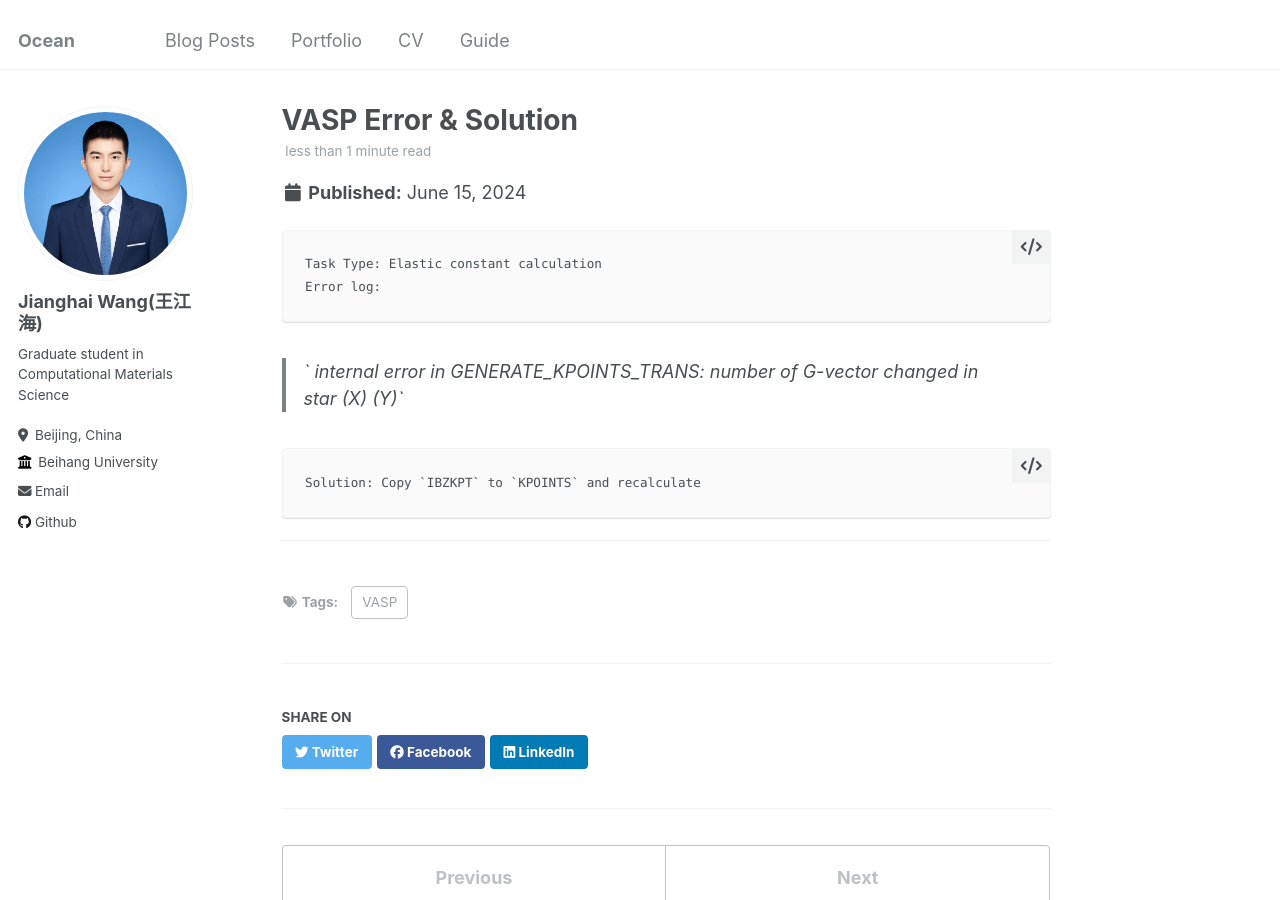
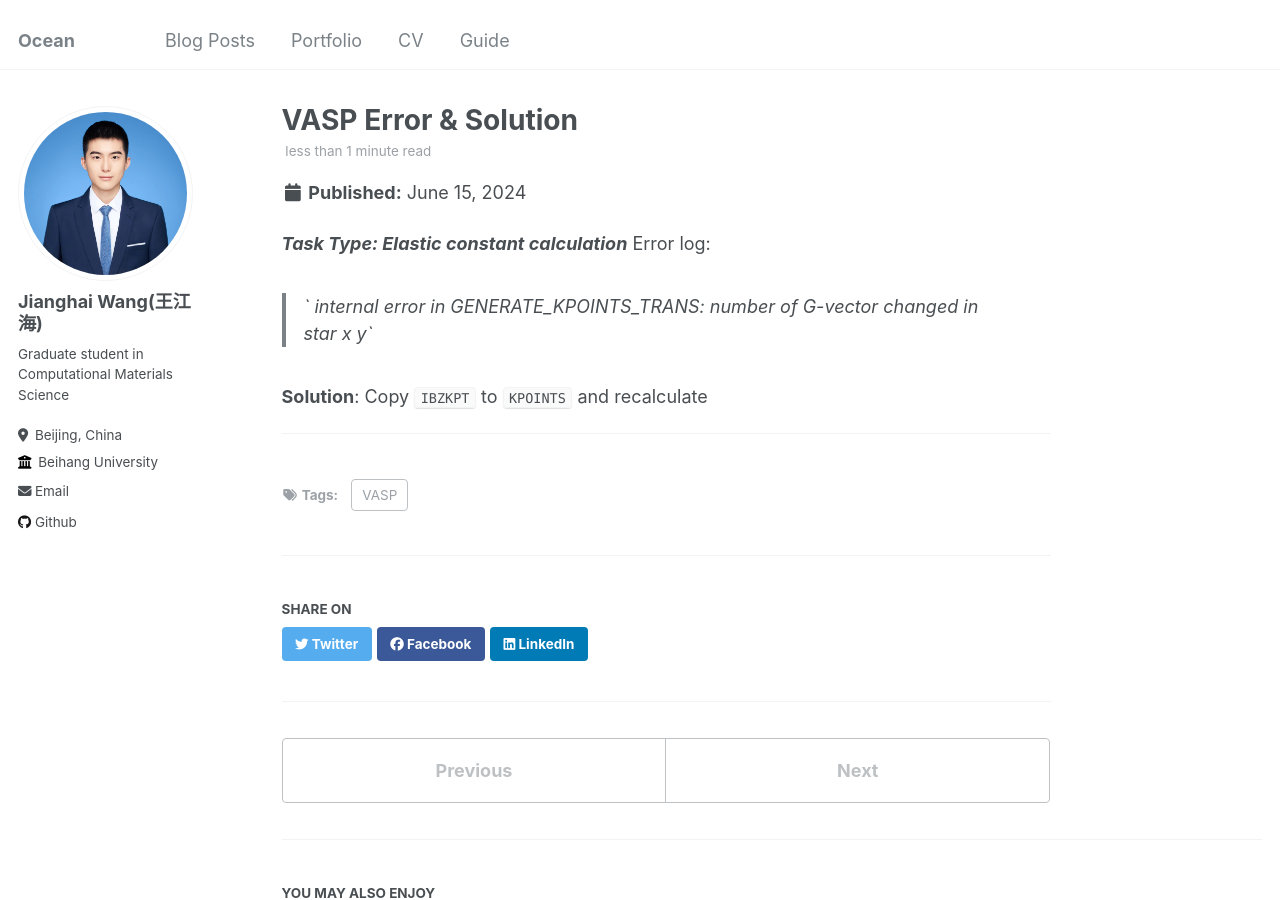
Before and after one commit to Ocean-JH/Ocean-JH.github.io, a Jekyll site: the page built from _posts/2024-06-15-vasp-error-and-solution.md, in a window 1280 px wide and 900 px high. Built offline with Jekyll 4.4.1, drawn with Linux system fonts in a browser that asks for light colours; part of the change alters nothing that is shown.

```diff
--- a/_posts/2024-06-15-vasp-error-and-solution.md
+++ b/_posts/2024-06-15-vasp-error-and-solution.md
@@ -5,11 +5,11 @@ tags:
   - VASP
 ---
 
-    Task Type: Elastic constant calculation
-    Error log:
+***Task Type: Elastic constant calculation***
+Error log:
 
-> ` internal error in GENERATE_KPOINTS_TRANS: number of G-vector changed in star        (X)        (Y)`
+> ` internal error in GENERATE_KPOINTS_TRANS: number of G-vector changed in star        x        y`
 
-    Solution: Copy `IBZKPT` to `KPOINTS` and recalculate
+**Solution**: Copy `IBZKPT` to `KPOINTS` and recalculate
 
 ------
```
